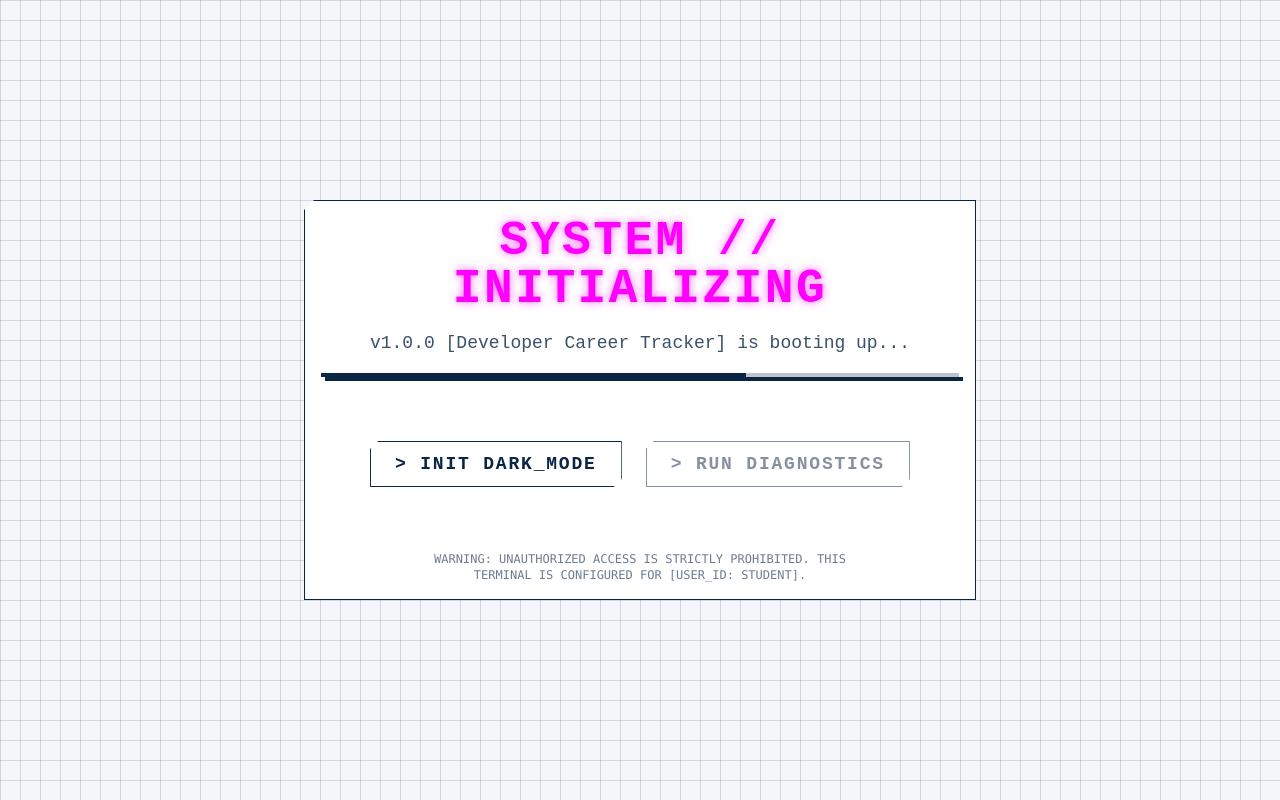
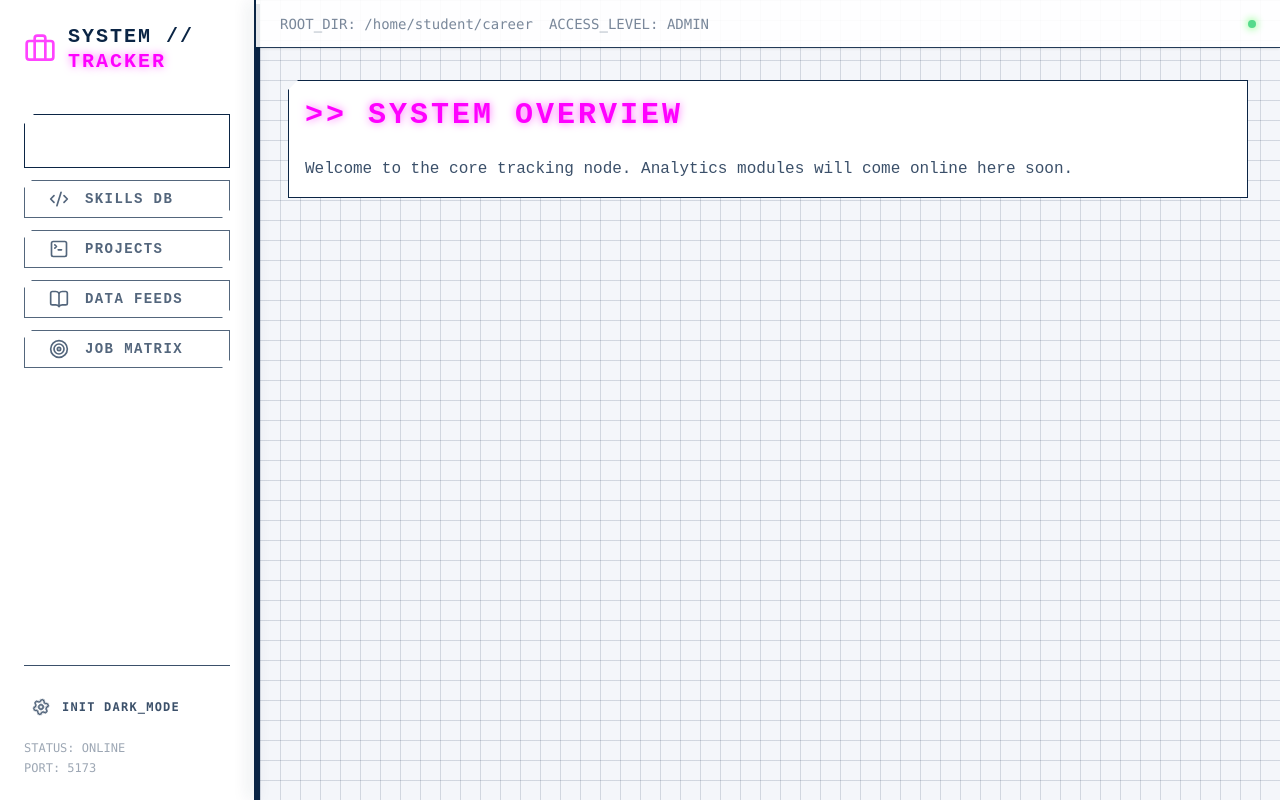
Before and after one commit to Vasiok11/pw-lab6, a React (Vite) app: page / in a window 1280 px wide. Built offline with nearby package versions, Linux system fonts and the light colour scheme.

Commit message:
feat: setup react router, sidebar layout, and navigation pages

```diff
--- a/src/App.jsx
+++ b/src/App.jsx
@@ -1,4 +1,11 @@
 import { useEffect, useState } from 'react'
+import { BrowserRouter, Routes, Route } from 'react-router-dom'
+import RootLayout from './layouts/RootLayout'
+import Dashboard from './pages/Dashboard'
+import Skills from './pages/Skills'
+import Projects from './pages/Projects'
+import Learning from './pages/Learning'
+import Jobs from './pages/Jobs'
 import './index.css'
 
 function App() {
@@ -28,46 +35,17 @@ function App() {
   }
 
   return (
-    <div className="flex flex-col items-center justify-center min-h-screen p-8">
-
-      {/* Container simulating a Cyberpunk panel/window */}
-      <div className="cyber-panel max-w-2xl w-full flex flex-col items-center justify-center gap-8 py-10">
-
-        {/* Header section demonstrating the neon text class */}
-        <div className="text-center space-y-4">
-          <h1 className="text-4xl md:text-5xl font-black uppercase text-neon-pink mb-4 tracking-wider">
-            SYSTEM // INITIALIZING
-          </h1>
-          <p className="opacity-80 md:text-lg">
-            v1.0.0 [Developer Career Tracker] is booting up...
-          </p>
-          <div className="w-full h-1 bg-[var(--border-accent)] mt-4 shadow-[var(--shadow-accent)] relative">
-            <div className="absolute top-0 right-0 h-full w-1/3 bg-[var(--bg-panel)] animate-pulse"></div>
-          </div>
-        </div>
-
-        {/* Content showing off the dark mode toggles */}
-        <div className="flex flex-col md:flex-row items-center gap-6 mt-8">
-          <button
-            onClick={toggleTheme}
-            className="cyber-button text-lg font-bold"
-          >
-            {isDarkMode ? '> SWITCH TO LIGHT_MODE' : '> INIT DARK_MODE'}
-          </button>
-
-          <button
-            className="cyber-button text-lg font-bold opacity-50 cursor-not-allowed"
-          >
-            {'>'} RUN DIAGNOSTICS
-          </button>
-        </div>
-
-        <p className="mt-8 text-xs uppercase opacity-60 font-mono text-center max-w-md">
-          Warning: Unauthorized access is strictly prohibited. This terminal is configured for [USER_ID: STUDENT].
-        </p>
-      </div>
-
-    </div>
+    <BrowserRouter>
+      <Routes>
+        <Route path="/" element={<RootLayout toggleTheme={toggleTheme} isDarkMode={isDarkMode} />}>
+          <Route index element={<Dashboard />} />
+          <Route path="skills" element={<Skills />} />
+          <Route path="projects" element={<Projects />} />
+          <Route path="learning" element={<Learning />} />
+          <Route path="jobs" element={<Jobs />} />
+        </Route>
+      </Routes>
+    </BrowserRouter>
   )
 }
 
--- /dev/null
+++ b/src/layouts/RootLayout.jsx
@@ -0,0 +1,85 @@
+import { NavLink, Outlet } from 'react-router-dom';
+import { Hexagon, Code2, Briefcase, BookOpen, Target, Settings, TerminalSquare } from 'lucide-react';
+
+export default function RootLayout({ toggleTheme, isDarkMode }) {
+  const navItems = [
+    { to: '/', icon: <Hexagon size={20} />, label: 'Dashboard' },
+    { to: '/skills', icon: <Code2 size={20} />, label: 'Skills Db' },
+    { to: '/projects', icon: <TerminalSquare size={20} />, label: 'Projects' },
+    { to: '/learning', icon: <BookOpen size={20} />, label: 'Data Feeds' },
+    { to: '/jobs', icon: <Target size={20} />, label: 'Job Matrix' },
+  ];
+
+  return (
+    <div className="flex h-screen w-full overflow-hidden text-[var(--text-primary)]">
+
+      {/* Sidebar Navigation */}
+      <aside className="w-64 border-r-2 border-[var(--border-accent)] bg-[var(--bg-panel)] flex flex-col justify-between shadow-[var(--shadow-accent)] z-10 relative">
+        {/* Subtle glowing edge overlay inside the sidebar */}
+        <div className="absolute top-0 right-0 h-full w-1 bg-[var(--border-accent)] opacity-20 blur-sm"></div>
+
+        <div className="flex flex-col p-6 h-full">
+          <div className="mb-10 flex items-center gap-3">
+            <Briefcase size={32} className="text-neon-pink animate-pulse" />
+            <h1 className="text-xl font-black uppercase tracking-widest leading-tight">
+              System // <br /> <span className="text-neon-pink">Tracker</span>
+            </h1>
+          </div>
+
+          <nav className="flex flex-col gap-3 flex-1 relative z-20">
+            {navItems.map((item) => (
+              <NavLink
+                key={item.to}
+                to={item.to}
+                className={({ isActive }) =>
+                  `flex items-center gap-4 px-4 py-3 font-bold uppercase tracking-wider text-sm transition-all duration-200 ${
+                    isActive
+                      ? 'bg-[var(--hover-accent)] text-[var(--hover-text)] cyber-panel !shadow-none'
+                      : 'hover:bg-[var(--border-accent)] hover:bg-opacity-10 opacity-70 hover:opacity-100 cyber-button !bg-transparent !shadow-none'
+                  }`
+                }
+              >
+                {item.icon}
+                <span>{item.label}</span>
+              </NavLink>
+            ))}
+          </nav>
+
+          {/* Bottom Settings / Theme Toggle */}
+          <div className="pt-6 border-t font-mono text-xs border-[var(--border-accent)] opacity-80 uppercase relative z-20">
+            <button
+              onClick={toggleTheme}
+              className="flex items-center gap-3 w-full p-2 hover:text-neon-pink transition-colors font-bold tracking-widest"
+            >
+              <Settings size={18} className="animate-[spin_4s_linear_infinite]" />
+              {isDarkMode ? 'INIT LIGHT_MODE' : 'INIT DARK_MODE'}
+            </button>
+            <div className="mt-4 flex flex-col gap-1 opacity-50">
+              <span>STATUS: ONLINE</span>
+              <span>PORT: 5173</span>
+            </div>
+          </div>
+        </div>
+      </aside>
+
+      {/* Main Content Area */}
+      <main className="flex-1 relative overflow-hidden flex flex-col">
+        {/* Top decorative header strip */}
+        <header className="h-12 border-b border-[var(--border-accent)] bg-[var(--bg-panel)] flex items-center px-6 justify-between opacity-90 shadow-sm z-10 shrink-0">
+           <div className="font-mono text-sm opacity-60 flex gap-4">
+              <span>ROOT_DIR: /home/student/career</span>
+              <span className="hidden md:inline">ACCESS_LEVEL: ADMIN</span>
+           </div>
+           <div className="h-2 w-2 rounded-full bg-green-500 shadow-[0_0_8px_#00ff00] animate-pulse"></div>
+        </header>
+
+        {/* Scrollable page container */}
+        <div className="flex-1 overflow-auto p-8 z-0">
+          <div className="max-w-6xl mx-auto w-full pb-10">
+            <Outlet />
+          </div>
+        </div>
+      </main>
+    </div>
+  );
+}
--- /dev/null
+++ b/src/pages/Dashboard.jsx
@@ -0,0 +1,12 @@
+export default function Dashboard() {
+  return (
+    <div className="cyber-panel p-8">
+      <h2 className="text-3xl font-black text-neon-pink uppercase tracking-widest mb-6">
+        &gt;&gt; SYSTEM OVERVIEW
+      </h2>
+      <p className="opacity-80">
+        Welcome to the core tracking node. Analytics modules will come online here soon.
+      </p>
+    </div>
+  );
+}
--- /dev/null
+++ b/src/pages/Jobs.jsx
@@ -0,0 +1,12 @@
+export default function Jobs() {
+  return (
+    <div className="cyber-panel p-8">
+      <h2 className="text-3xl font-black text-neon-pink uppercase tracking-widest mb-6">
+        &gt;&gt; MISSION_TARGETS
+      </h2>
+      <p className="opacity-80">
+        Job hunt radar online. Scanning for priority targets.
+      </p>
+    </div>
+  );
+}
--- /dev/null
+++ b/src/pages/Learning.jsx
@@ -0,0 +1,12 @@
+export default function Learning() {
+  return (
+    <div className="cyber-panel p-8">
+      <h2 className="text-3xl font-black text-neon-pink uppercase tracking-widest mb-6">
+        &gt;&gt; DATA_ACQUISITION
+      </h2>
+      <p className="opacity-80">
+        Course feeds and book uploads active. Download in progress...
+      </p>
+    </div>
+  );
+}
--- /dev/null
+++ b/src/pages/Projects.jsx
@@ -0,0 +1,12 @@
+export default function Projects() {
+  return (
+    <div className="cyber-panel p-8">
+      <h2 className="text-3xl font-black text-neon-pink uppercase tracking-widest mb-6">
+        &gt;&gt; PORTFOLIO_ARCHIVE
+      </h2>
+      <p className="opacity-80">
+        Initiate deployment archives here. Loading highlights...
+      </p>
+    </div>
+  );
+}
--- /dev/null
+++ b/src/pages/Skills.jsx
@@ -0,0 +1,12 @@
+export default function Skills() {
+  return (
+    <div className="cyber-panel p-8">
+      <h2 className="text-3xl font-black text-neon-pink uppercase tracking-widest mb-6">
+        &gt;&gt; SKILL_DATABASE
+      </h2>
+      <p className="opacity-80">
+        Neural link stable. Awaiting proficiency nodes to be injected.
+      </p>
+    </div>
+  );
+}
```
Also changed, not shown: package.json (+6 -1 lines), 1 other file (tests, documents, lock files or other folders).
